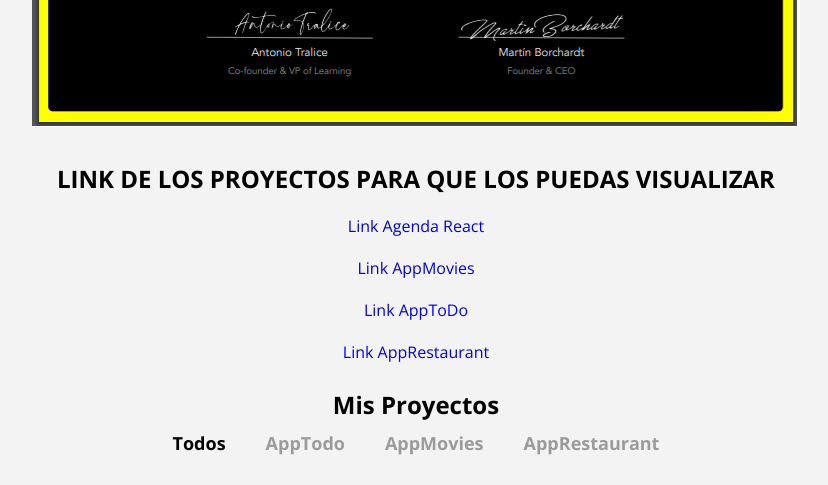
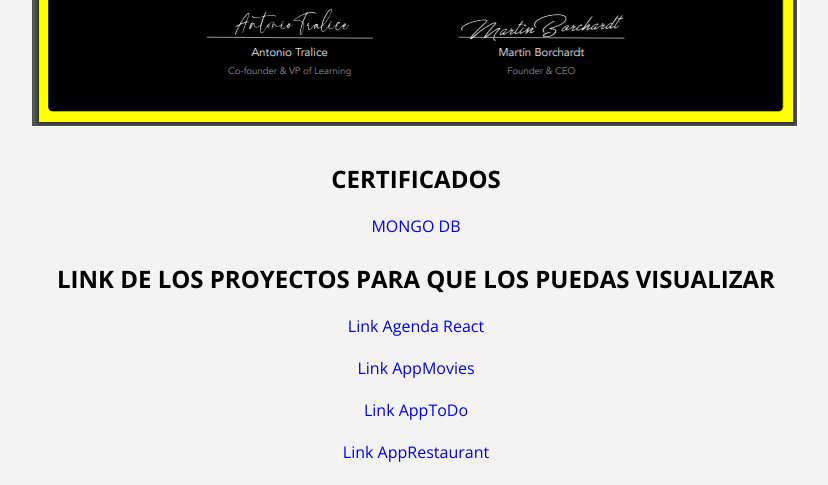
Before and after one commit to Walcruz2021/Walcruz2021.github.io, a website: page index.html in a window 1280 px wide. Shown: the part 878-1363 px from the top of the page, without its empty margins (224-1052 px from the left). Drawn offline with nearby package versions, Linux system fonts and the light colour scheme; a script that the page names is missing.

Commit message:
gitignore-certificadoMongo

```diff
--- a/index.html
+++ b/index.html
@@ -30,6 +30,11 @@
             	<img src="img/CertificadoHenry.png" alt="certificado">
             </div>
 
+			<h2>CERTIFICADOS</h2>
+
+			<div class="link">
+				<p><a href="https://university.mongodb.com/course_completion/9a291c42-53aa-4b5a-95ad-3371696853eb?utm_source=copy&utm_medium=social&utm_campaign=university_social_sharing" target="_blank">MONGO DB</a></p>
+			</div>
 
 			<h2>LINK DE LOS PROYECTOS PARA QUE LOS PUEDAS VISUALIZAR</h2>
 
--- a/package.json
+++ b/package.json
@@ -20,7 +20,7 @@
     "web-vitals": "^1.1.1"
   },
   "scripts": {
-    "start": "react-scripts start",
+    "start": "react-scripts --openssl-legacy-provider start",
     "build": "react-scripts build",
     "test": "react-scripts test",
     "eject": "react-scripts eject",
```
Also changed, not shown: 1 other file.
